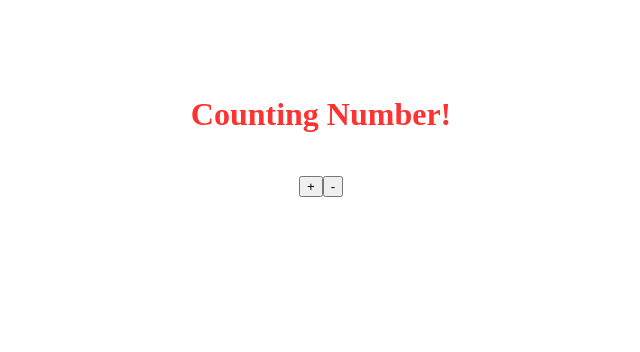
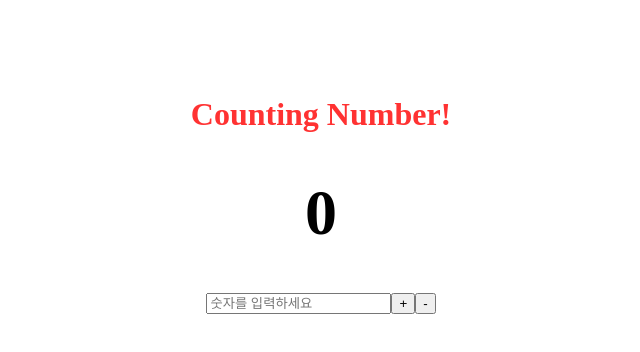
Before and after one commit to naerim/React_study, a React (Create React App) app in the folder redux-middleware/: page / in a window 1280 px wide. Shown: the top 352 px of the page, without its empty margins (319-959 px from the left). Built offline with nearby package versions, Linux system fonts and the light colour scheme.

Commit message:
[FIX] increase, decrease using input

```diff
--- a/redux-middleware/src/containers/Counting.js
+++ b/redux-middleware/src/containers/Counting.js
@@ -5,20 +5,39 @@ import { increase, decrease } from "../modules/counter";
 
 const Counting = () => {
   const { countNum } = useSelector((state) => ({
-    number: state.number,
+    countNum: state.counter.number,
   }));
 
   const dispatch = useDispatch();
-  const onIncrease = useCallback(() => dispatch(increase()), [dispatch]);
-  const onDecrease = useCallback(() => dispatch(decrease()), [dispatch]);
+  const onIncrease = useCallback((input) => dispatch(increase(input)), [
+    dispatch,
+  ]);
+  const onDecrease = useCallback((input) => dispatch(decrease(input)), [dispatch]);
+
+  const [input, setInput] = useState("");
+
+  const IncreaseBtn = () => {
+    onIncrease(Number(input));
+    setInput("");
+  };
+
+  const DecreaseBtn = () => {
+    onDecrease(Number(input));
+    setInput("");
+  };
 
   return (
     <WholeTemplate>
       <CountDiv>
         <Title>Counting Number!</Title>
         <Result>{countNum}</Result>
-        <button onClick={onIncrease}>+</button>
-        <button onClick={onDecrease}>-</button>
+        <input
+          value={input}
+          placeholder="숫자를 입력하세요"
+          onChange={(e) => setInput(e.target.value)}
+        />
+        <button onClick={IncreaseBtn}>+</button>
+        <button onClick={DecreaseBtn}>-</button>
       </CountDiv>
     </WholeTemplate>
   );
@@ -41,7 +60,6 @@ const Title = styled.h1`
 `;
 
 const Result = styled.h1`
-  color: black;
   font-size: 4rem;
 `;
 
--- a/redux-middleware/src/modules/counter.js
+++ b/redux-middleware/src/modules/counter.js
@@ -3,12 +3,14 @@ import produce from "immer";
 const INCREASE = "INCREASE";
 const DECREASE = "DECREASE";
 
-export const increase = () => ({
+export const increase = (input) => ({
   type: INCREASE,
+  input
 });
 
-export const decrease = () => ({
+export const decrease = (input) => ({
   type: DECREASE,
+  input
 });
 
 const initialState = {
@@ -19,11 +21,10 @@ function counter(state = initialState, action) {
   return produce(state, (draft) => {
     switch (action.type) {
       case INCREASE:
-        draft.number = state.number + 1;
-        console.log(state);
+        draft.number = state.number + action.input;
         break;
       case DECREASE:
-        draft.number = state.number - 1;
+        draft.number = state.number - action.input;
         break;
       default:
         break;
```
